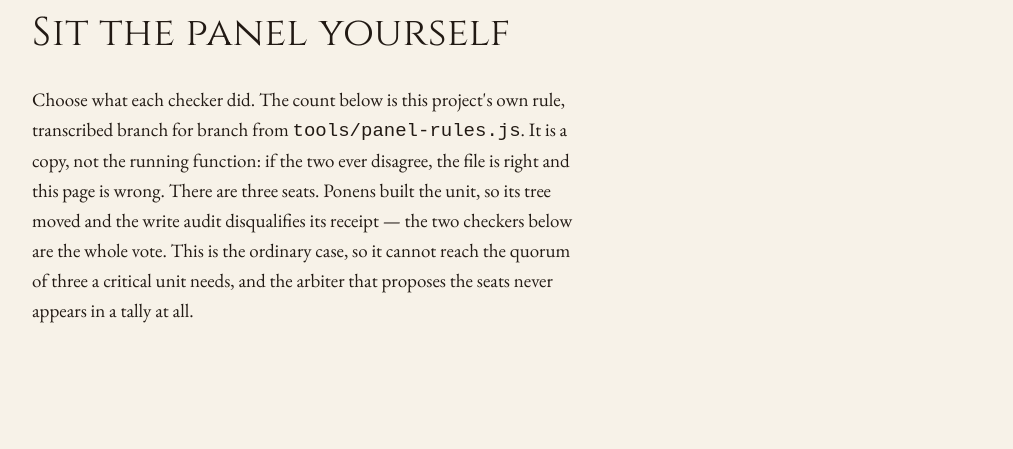
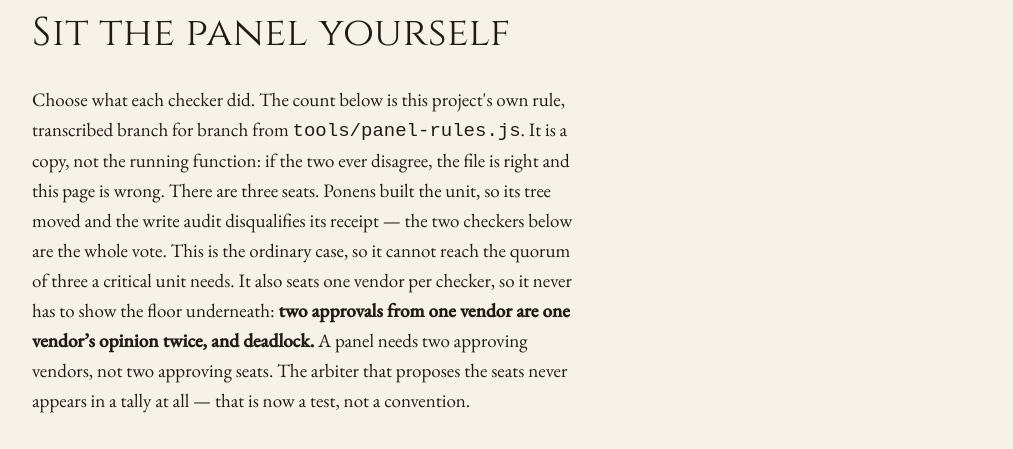
Before and after one commit to nik1tsyganov/conclave, a website: page site/index.html in a window 1280 px wide. Shown: the part 4804-5253 px from the top of the page, without its empty margins (80-1093 px from the left). Drawn offline with nearby package versions, Linux system fonts and the light colour scheme.

Commit message:
Say the rules that changed: the vendor floor, and who is barred from voting
Three claims on the page and in the README were true when written and stopped
being true today.

The interactive panel says it is transcribed branch for branch from
panel-rules.js and then tested `approve >= 2` against a quorum variable it did
not use, which is the same defect the runtime had. It now tests the quorum. It
still cannot demonstrate the vendor floor, because it seats one vendor per
checker and so never meets the case, and a page that claims to be the rule has
to say what it is not showing: two approvals from one vendor are one vendor's
opinion twice, and deadlock.

The canon gains the rule it was missing. The README's highlights say that a
checker is never the other checker's vendor either, that the arbiter is counted
in nothing and that this is now a test rather than a convention, and that no seat
belongs to a vendor.

```diff
--- a/site/index.html
+++ b/site/index.html
@@ -776,8 +776,11 @@ footer a { color: var(--primary); }
         running function: if the two ever disagree, the file is right and this page is wrong.
         There are three seats. Ponens built the unit, so its tree moved and the write audit
         disqualifies its receipt — the two checkers below are the whole vote. This is the
-        ordinary case, so it cannot reach the quorum of three a critical unit needs, and the
-        arbiter that proposes the seats never appears in a tally at all.</p>
+        ordinary case, so it cannot reach the quorum of three a critical unit needs. It also seats
+        one vendor per checker, so it never has to show the floor underneath: <b>two approvals from
+        one vendor are one vendor&#8217;s opinion twice, and deadlock.</b> A panel needs two approving
+        vendors, not two approving seats. The arbiter that proposes the seats never appears in a
+        tally at all — that is now a test, not a convention.</p>
 
       <figure class="figs rise">
         <svg class="plate" viewBox="0 0 900 300" role="img"
@@ -1059,6 +1062,7 @@ footer a { color: var(--primary); }
         <li><b>Proof of the seat</b><span>The vendor session, the token count, and the model that actually answered. Missing any of the three, the vote does not count.</span></li>
         <li><b>An unchanged tree</b><span>Both trees or neither. A missing write audit is a check that did not run, and a check that did not run allows nothing.</span></li>
         <li><b>The gate, never a vote</b><span>A unit whose own check failed does not land, whatever the seats said. The check gates the act; it never joins the count.</span></li>
+        <li><b>Two seats, two vendors</b><span>Approvals are counted per seat, with a floor of two distinct vendors beneath them. Two checkers on one vendor are one elector voting twice, and a plan arranged that way is refused before it spends a dispatch. The builder is recused, so a checking seat on its vendor could not vote either.</span></li>
         <li><b>Silence is refusal</b><span>An outcome this build cannot read is a split. A newer runtime can never land work in an older one that cannot tell what it meant.</span></li>
       </ol>
     </div>
@@ -1182,7 +1186,7 @@ footer a { color: var(--primary); }
     let outcome;
     if (counted < QUORUM) outcome = 'NOT_PANEL';
     else if (reject >= 2) outcome = 'REJECT';
-    else if (approve >= 2 && reject === 0) outcome = 'PASSAGE';
+    else if (approve >= QUORUM && reject === 0) outcome = 'PASSAGE';
     else outcome = 'DEADLOCK';
     if (checkPassed === false && outcome === 'PASSAGE') outcome = 'CHECK_FAILED';
     return { outcome, lands: outcome === 'PASSAGE', approve, reject, abstain, counted, uncounted, adjusted };
```
Also changed, not shown: README.md.
